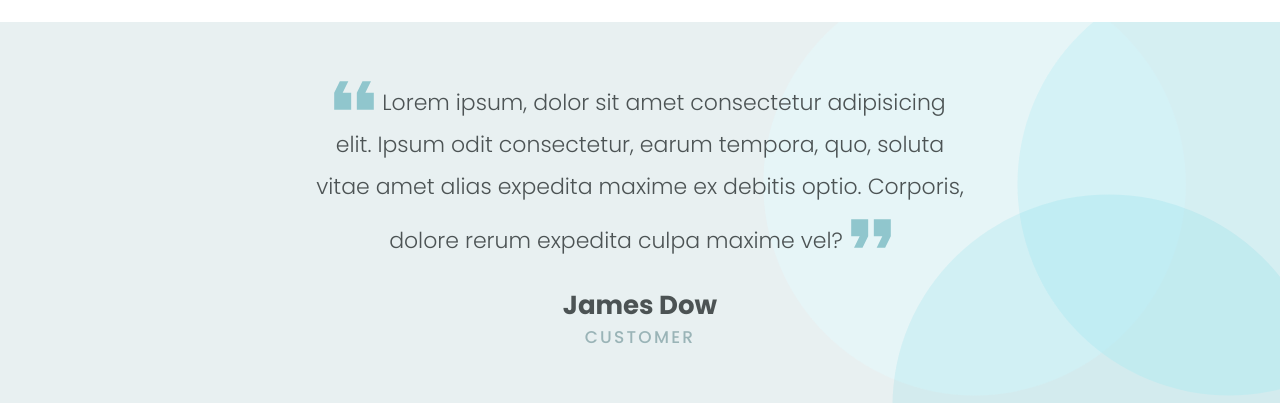
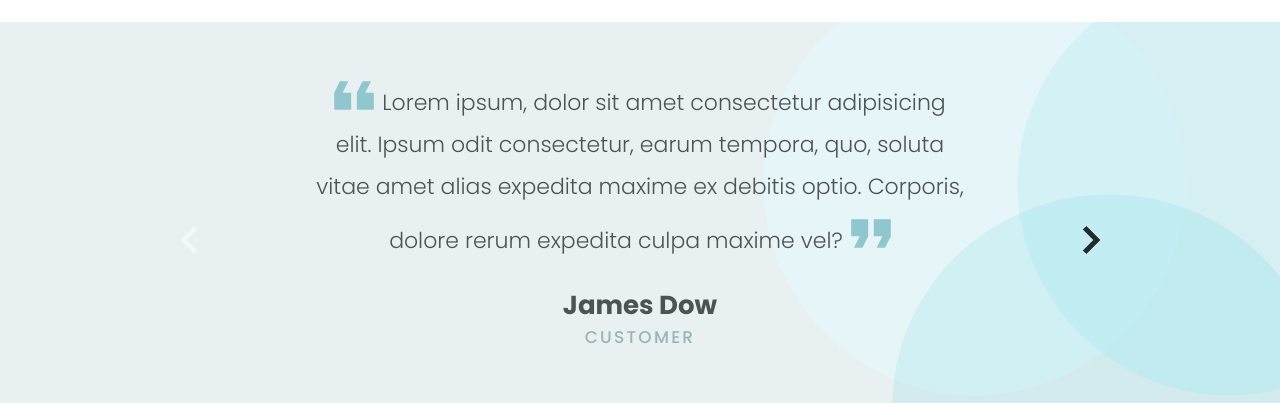
Before and after one commit to fomes/custom-landing-page, a Next.js app: page / in a window 1280 px wide. Shown: the part 3863-4266 px from the top of the page. Built offline with nearby package versions, Linux system fonts and the light colour scheme.

Commit message:
Arrow component

```diff
--- a/src/app/globals.css
+++ b/src/app/globals.css
@@ -15,6 +15,10 @@ body {
   h6 {
     @apply text-primary leading-[120%];
   }
+}
+
+p {
+  @apply px-4;
 }
 
 .h1 {
@@ -80,6 +84,18 @@ body {
   @apply h-full;
 }
 
-p {
-  @apply px-4;
+.arrow {
+  @apply w-7 h-7 top-1/2 absolute cursor-pointer fill-primary translate-y-1/2;
 }
+
+.arrow--left {
+  @apply left-[5px];
+}
+
+.arrow--right {
+  @apply left-auto right-[5px];
+}
+
+.arrow--disabled {
+  @apply fill-[#ffffff80];
+}
--- a/src/app/page.tsx
+++ b/src/app/page.tsx
@@ -14,7 +14,7 @@ export default function Home() {
       <SectionServices />
       <SectionAppointment />
       <SectionTestimonials />
-      <div className="h-[4000px]"></div>
+      <div className="h-[400px]"></div>
     </>
   );
 }
--- /dev/null
+++ b/src/components/Arrow/index.tsx
@@ -0,0 +1,30 @@
+import { ReactNode } from "react";
+
+interface ArrowProps {
+  children?: ReactNode;
+}
+
+export function Arrow(props: {
+  disabled: boolean;
+  left?: boolean;
+  onClick: (e: any) => void;
+}) {
+  const disabeld = props.disabled ? " arrow--disabled" : "";
+  return (
+    <svg
+      onClick={props.onClick}
+      className={`arrow ${
+        props.left ? "arrow--left" : "arrow--right"
+      } ${disabeld}`}
+      xmlns="http://www.w3.org/2000/svg"
+      viewBox="0 0 24 24"
+    >
+      {props.left && (
+        <path d="M16.67 0l2.83 2.829-9.339 9.175 9.339 9.167-2.83 2.829-12.17-11.996z" />
+      )}
+      {!props.left && (
+        <path d="M5 3l3.057-3 11.943 12-11.943 12-3.057-3 9-9z" />
+      )}
+    </svg>
+  );
+}
--- a/src/components/SectionTestimonials/index.tsx
+++ b/src/components/SectionTestimonials/index.tsx
@@ -1,18 +1,29 @@
 "use client";
 
 import Image from "next/image";
-import { ReactNode } from "react";
+import React, { ReactNode, useState } from "react";
 import testImg from "@/assets/img/testimonials/img.png";
 import "keen-slider/keen-slider.min.css";
 import { useKeenSlider } from "keen-slider/react";
 import { SlideItem } from "../SlideItem";
+import { Arrow } from "../Arrow";
 
 interface SectionTestimonialsProps {
   children?: ReactNode;
 }
 
 export function SectionTestimonials({ children }: SectionTestimonialsProps) {
-  const [sliderRef, instanceRef] = useKeenSlider({}, []);
+  const [currentSlide, setCurrentSlide] = React.useState(0);
+  const [loaded, setLoaded] = useState(false);
+  const [sliderRef, instanceRef] = useKeenSlider<HTMLDivElement>({
+    initial: 0,
+    slideChanged(slider) {
+      setCurrentSlide(slider.track.details.rel);
+    },
+    created() {
+      setLoaded(true);
+    },
+  });
 
   return (
     <section className="testimonial bg-testimonials bg-cover bg-right bg-no-repeat py-12 xl:min-h-[595px] xl:py-0">
@@ -24,7 +35,7 @@ export function SectionTestimonials({ children }: SectionTestimonialsProps) {
 
           <div className="max-w-[98%] xl:max-w-[710px]">
             <div className="h-[400px]">
-              <div>
+              <div className="navigation-wrapper relative">
                 <div ref={sliderRef} className="keen-slider">
                   <SlideItem
                     name="James Dow"
@@ -44,6 +55,27 @@ export function SectionTestimonials({ children }: SectionTestimonialsProps) {
                     text="Lorem ipsum, dolor sit amet consectetur adipisicing elit. Ipsum odit consectetur, earum tempora, quo, soluta vitae amet alias expedita maxime ex debitis optio. Corporis, dolore rerum expedita culpa maxime vel?"
                   />
                 </div>
+                {loaded && instanceRef.current && (
+                  <>
+                    <Arrow
+                      left
+                      onClick={(e: any) =>
+                        e.stopPropagation() || instanceRef.current?.prev()
+                      }
+                      disabled={currentSlide === 0}
+                    />
+
+                    <Arrow
+                      onClick={(e: any) =>
+                        e.stopPropagation() || instanceRef.current?.next()
+                      }
+                      disabled={
+                        currentSlide ===
+                        instanceRef.current.track.details.slides.length - 1
+                      }
+                    />
+                  </>
+                )}
               </div>
             </div>
           </div>
```
